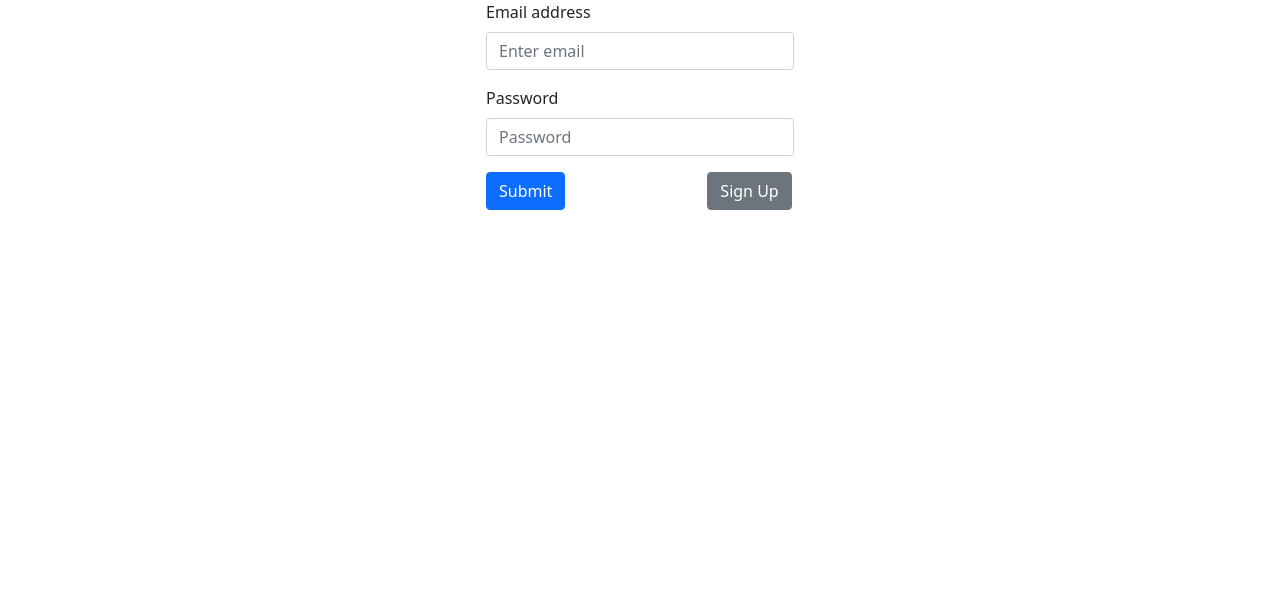
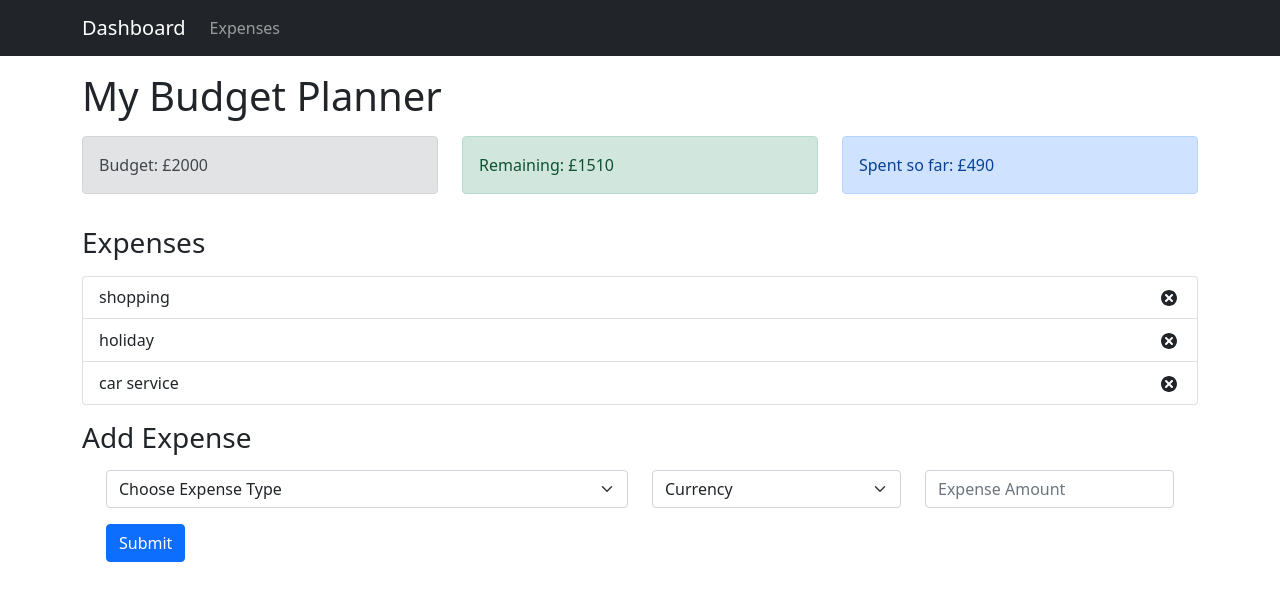
Before and after one commit to praveshcj/monthly_budget, a React (Create React App) app: page /expenses in a window 1280 px wide. Before the commit this address led to /login. Shown: the top 600 px of the page. Built offline with nearby package versions, Linux system fonts and the light colour scheme.

Commit message:
Added Expense Form

```diff
--- a/models/models.js
+++ b/models/models.js
@@ -19,6 +19,10 @@ var userSchema = Schema({
 var expenseSchema = Schema({
     user : {type: Schema.Types.ObjectId, ref: 'User', required : true},
     expenseamount: {type: Number, required: true},
+    expensetype:{
+        type:String,
+        enum: ['Food', 'Investment', 'Personal','Travelling', 'Accessories', 'Others']
+    },
     expensecurrency: {
         type: String,
         enum: ['USD','INR']
--- a/src/App.js
+++ b/src/App.js
@@ -10,7 +10,7 @@ import { Row, Col } from 'react-bootstrap';
 
 class MoneyManager extends React.Component{
   state={
-    isAuth: false,
+    isAuth: true,
     username: ""
   }
 
--- a/src/components/Expenses/AddExpenseForm.js
+++ b/src/components/Expenses/AddExpenseForm.js
@@ -1,61 +1,62 @@
 import React, { useContext, useState } from 'react';
 import { AppProvider, AppContext } from './../../context/AppContext';
 import { v4 as uuidv4 } from 'uuid';
+import {Form, Container, InputGroup, Row, Col, Button, Dropdown, DropdownButton} from 'react-bootstrap';
+import { Component } from 'react';
 
-const AddExpenseForm = () => {
-	const { dispatch } = useContext(AppContext);
-
-	const [name, setName] = useState('');
-	const [cost, setCost] = useState('');
-
-	const onSubmit = (event) => {
+class AddExpenseForm extends Component{
+	addExpense = (event) => {
 		event.preventDefault();
-
-		const expense = {
-			id: uuidv4(),
-			name: name,
-			cost: parseInt(cost),
-		};
-
-		dispatch({
-			type: 'ADD_EXPENSE',
-			payload: expense,
-		});
+		console.log(event.target);
 	};
 
-	return (
-		<form onSubmit={onSubmit}>
-			<div className='row'>
-				<div className='col-sm'>
-					<label for='name'>Name</label>
-					<input
-						required='required'
-						type='text'
-						className='form-control'
-						id='name'
-						value={name}
-						onChange={(event) => setName(event.target.value)}
-					></input>
-				</div>
-				<div className='col-sm'>
-					<label for='cost'>Cost</label>
-					<input
-						required='required'
-						type='text'
-						className='form-control'
-						id='cost'
-						value={cost}
-						onChange={(event) => setCost(event.target.value)}
-					></input>
-				</div>
-				<div className='col-sm'>
-					<button type='submit' className='btn btn-primary mt-3'>
-						Save
-					</button>
-				</div>
-			</div>
-		</form>
-	);
+	render(){
+		return (
+		<Container>
+            <Form onSubmit={this.addExpense}>
+				<Row>
+				<Col>
+                <Form.Group className="mb-3" controlId="formBasicEmail">
+                    <Form.Select>
+						<option>Choose Expense Type</option>
+						<option value="Food">Food</option>
+						<option value="Investment">Investment</option>
+						<option value="Personal">Personal</option>
+						<option value="Travelling">Travelling</option>
+						<option value="Accessories">Accessories</option>
+						<option value="Others">Others</option>
+					</Form.Select>
+                </Form.Group>
+				</Col>
+				<Col>
+				<Form.Group className="mb-3">
+					<Row>
+						<Col>
+						<Form.Select>
+							<option>Currency</option>
+							<option value="INR">INR</option>
+							<option value="USD">USD</option>
+						</Form.Select>
+						</Col>
+						<Col>
+							<Form.Control type="number" name="expense_amount" placeholder="Expense Amount"/>
+						</Col>
+					</Row>
+				</ Form.Group>
+				</Col>
+				</Row>
+                <Row>
+                <Col>
+                <Button variant="primary" type="submit">
+                    Submit
+                </Button>
+                </Col>
+                <Col></Col>
+                </Row>
+            </Form>
+            </Container>
+		);
+	}
 };
 
 export default AddExpenseForm;
```
